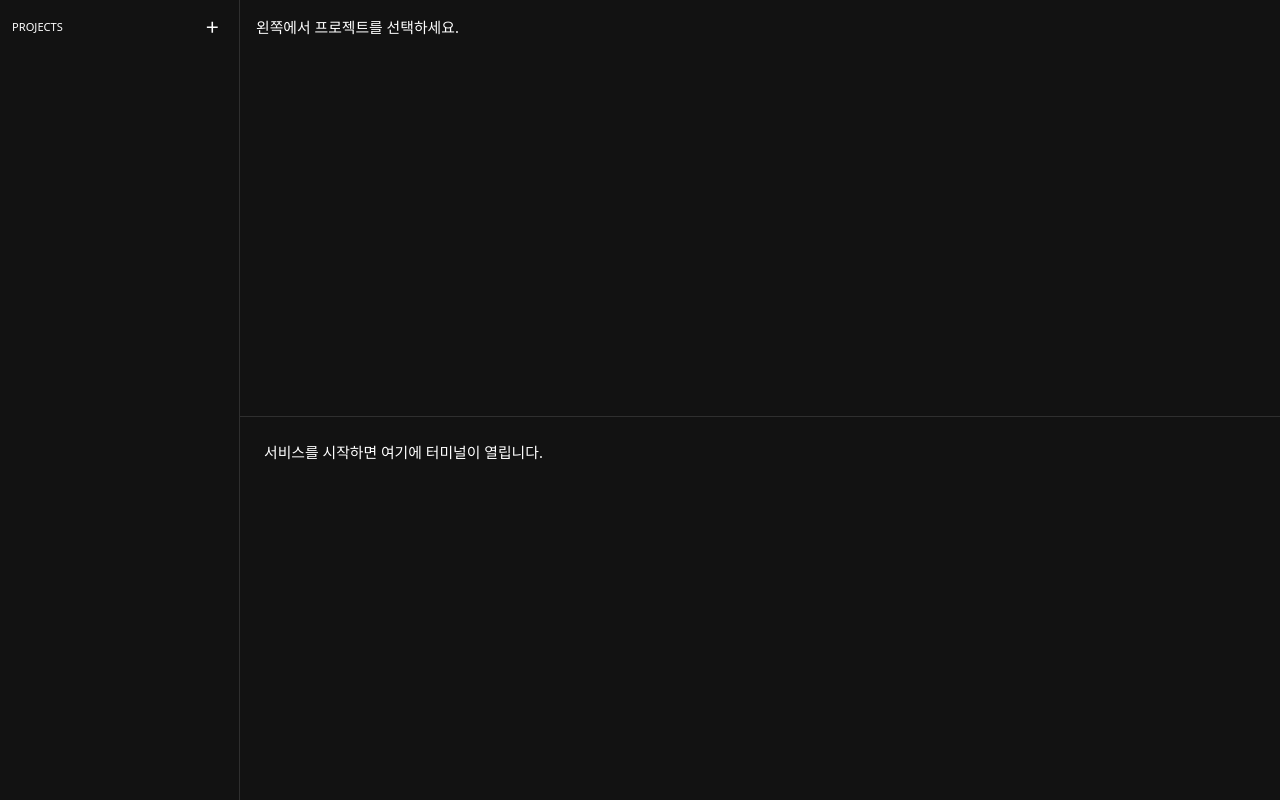
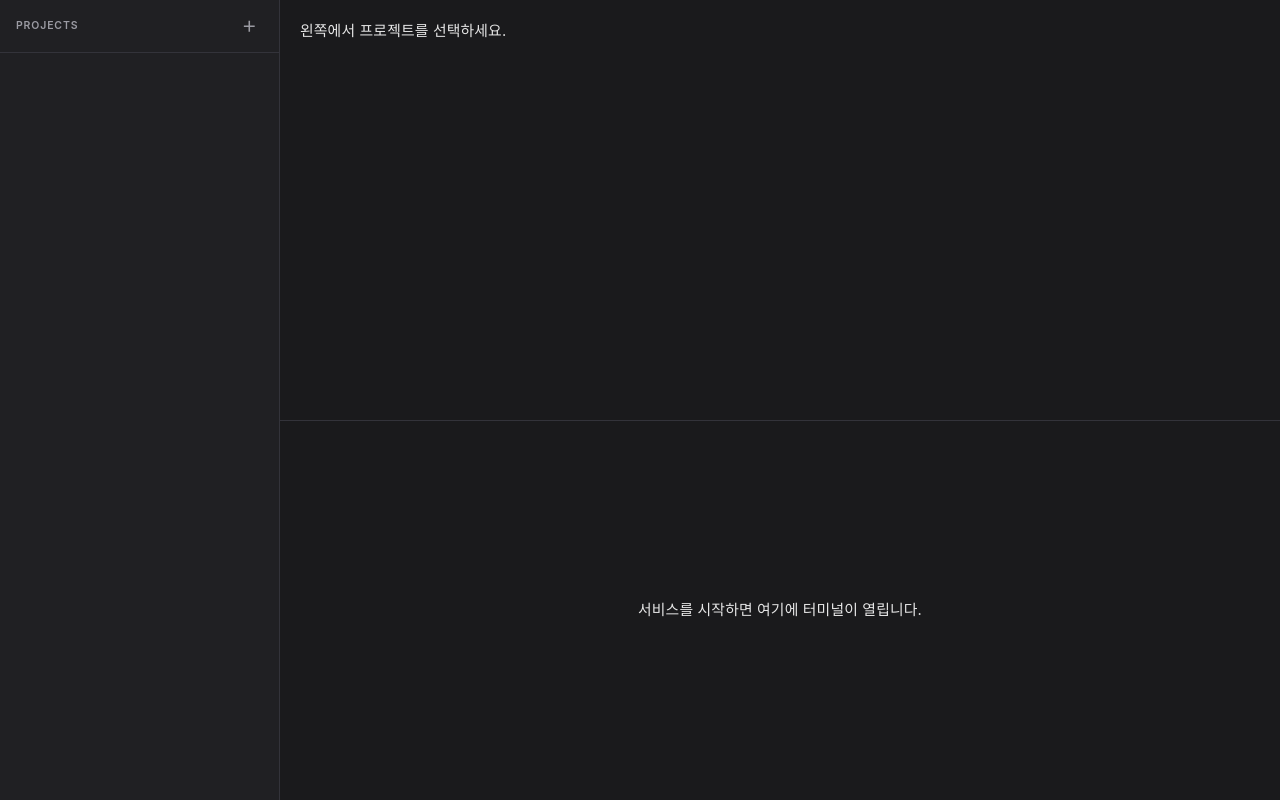
Before and after one commit to jyp-on/haetap-panel, a React (Vite) app: page / in a window 1280 px wide. Built offline with nearby package versions, Linux system fonts and the light colour scheme.

Commit message:
feat: 윈도우 1440x900 + Obsidian 풍 테마 (사이드바/카드/탭/터미널 polish)

```diff
--- a/src/App.tsx
+++ b/src/App.tsx
@@ -55,10 +55,10 @@ export default function App() {
   }, []);
 
   return (
-    <Box sx={{ display: 'flex', height: '100vh' }}>
+    <Box sx={{ display: 'flex', height: '100vh', bgcolor: 'background.default' }}>
       <Sidebar />
       <Box sx={{ flex: 1, display: 'flex', flexDirection: 'column', overflow: 'hidden' }}>
-        <Box sx={{ flex: 1, overflow: 'auto', p: 2 }}>
+        <Box sx={{ flex: 1, overflow: 'auto', p: 2.5 }}>
           <ServiceList />
         </Box>
         <Box sx={{ flex: 1, borderTop: '1px solid', borderColor: 'divider', overflow: 'hidden' }}>
--- a/src/components/Sidebar.tsx
+++ b/src/components/Sidebar.tsx
@@ -57,27 +57,53 @@ export function Sidebar() {
   };
 
   return (
-    <Box sx={{ width: 240, borderRight: '1px solid', borderColor: 'divider', display: 'flex', flexDirection: 'column' }}>
-      <Box sx={{ display: 'flex', alignItems: 'center', justifyContent: 'space-between', p: 1.5 }}>
-        <Typography variant="overline">Projects</Typography>
-        <IconButton size="small" onClick={() => { setEditing(undefined); setModalOpen(true); }}>
+    <Box sx={{
+      width: 280,
+      bgcolor: '#202023',
+      borderRight: '1px solid',
+      borderColor: 'divider',
+      display: 'flex',
+      flexDirection: 'column',
+    }}>
+      <Box sx={{
+        display: 'flex',
+        alignItems: 'center',
+        justifyContent: 'space-between',
+        px: 2,
+        py: 1.5,
+        borderBottom: '1px solid',
+        borderColor: 'divider',
+      }}>
+        <Typography variant="overline" sx={{ color: 'text.secondary' }}>Projects</Typography>
+        <IconButton
+          size="small"
+          onClick={() => { setEditing(undefined); setModalOpen(true); }}
+          sx={{ color: 'text.secondary', '&:hover': { color: 'text.primary' } }}
+        >
           <AddIcon fontSize="small" />
         </IconButton>
       </Box>
-      <List dense sx={{ flex: 1, overflow: 'auto' }}>
+      <List dense sx={{ flex: 1, overflow: 'auto', py: 0.5 }}>
         {projects.map((p) => (
           <ListItemButton
             key={p.id}
             selected={p.id === selectedId}
             onClick={() => selectProject(p.id)}
-            sx={{ pr: 1 }}
+            sx={{ pr: 0.5 }}
           >
             <ListItemText
               primary={p.name}
               secondary={p.cwd}
               slotProps={{
+                primary: { sx: { fontSize: 13, fontWeight: 500 } },
                 secondary: {
-                  sx: { fontSize: 11, overflow: 'hidden', textOverflow: 'ellipsis', whiteSpace: 'nowrap' },
+                  sx: {
+                    fontSize: 11,
+                    color: '#6e6e76',
+                    overflow: 'hidden',
+                    textOverflow: 'ellipsis',
+                    whiteSpace: 'nowrap',
+                  },
                 },
               }}
             />
@@ -89,6 +115,7 @@ export function Sidebar() {
                 setMenuAnchor(e.currentTarget);
                 setMenuTarget(p);
               }}
+              sx={{ color: 'text.secondary' }}
             >
               <MoreVertIcon fontSize="small" />
             </IconButton>
--- a/src/components/TabbedTerminals.tsx
+++ b/src/components/TabbedTerminals.tsx
@@ -13,7 +13,7 @@ export function TabbedTerminals() {
 
   if (openTabIds.length === 0) {
     return (
-      <Box sx={{ p: 3 }}>
+      <Box sx={{ p: 3, height: '100%', display: 'flex', alignItems: 'center', justifyContent: 'center' }}>
         <Typography color="text.secondary">
           서비스를 시작하면 여기에 터미널이 열립니다.
         </Typography>
@@ -32,17 +32,17 @@ export function TabbedTerminals() {
   return (
     <Box sx={{ display: 'flex', flexDirection: 'column', height: '100%' }}>
       {/* 탭 바 */}
-      <Box
-        sx={{
-          display: 'flex',
-          alignItems: 'stretch',
-          minHeight: 36,
-          borderBottom: '1px solid',
-          borderColor: 'divider',
-          bgcolor: 'background.paper',
-          overflowX: 'auto',
-        }}
-      >
+      <Box sx={{
+        display: 'flex',
+        alignItems: 'flex-end',
+        minHeight: 38,
+        bgcolor: 'background.paper',
+        borderBottom: '1px solid',
+        borderColor: 'divider',
+        overflowX: 'auto',
+        px: 0.5,
+        pt: 0.5,
+      }}>
         {openTabIds.map((id) => {
           const sv = services.find((x) => x.id === id);
           if (!sv) return null;
@@ -56,15 +56,23 @@ export function TabbedTerminals() {
                 alignItems: 'center',
                 gap: 1,
                 px: 1.5,
+                height: 32,
                 cursor: 'pointer',
-                borderRight: '1px solid',
-                borderColor: 'divider',
                 bgcolor: active ? 'background.default' : 'transparent',
-                borderBottom: active ? '2px solid' : '2px solid transparent',
-                borderBottomColor: active ? 'primary.main' : 'transparent',
+                borderRadius: '6px 6px 0 0',
+                borderTop: active ? '1px solid' : '1px solid transparent',
+                borderLeft: active ? '1px solid' : '1px solid transparent',
+                borderRight: active ? '1px solid' : '1px solid transparent',
+                borderColor: active ? 'divider' : 'transparent',
+                marginRight: 0.25,
+                marginBottom: '-1px',
+                position: 'relative',
                 minWidth: 140,
                 maxWidth: 240,
                 userSelect: 'none',
+                color: active ? 'text.primary' : 'text.secondary',
+                transition: 'background-color 120ms ease, color 120ms ease',
+                '&:hover': { color: 'text.primary', bgcolor: active ? 'background.default' : '#2a2a2e' },
               }}
             >
               <Box sx={{ width: 8, height: 8, borderRadius: '50%', bgcolor: dotColor(id), flexShrink: 0 }} />
@@ -72,6 +80,8 @@ export function TabbedTerminals() {
                 variant="body2"
                 sx={{
                   flex: 1,
+                  fontSize: 12.5,
+                  fontWeight: active ? 600 : 400,
                   overflow: 'hidden',
                   textOverflow: 'ellipsis',
                   whiteSpace: 'nowrap',
@@ -86,7 +96,7 @@ export function TabbedTerminals() {
                     e.stopPropagation();
                     closeTab(id);
                   }}
-                  sx={{ p: 0.25 }}
+                  sx={{ p: 0.25, color: 'text.secondary', '&:hover': { color: 'text.primary' } }}
                 >
                   <CloseIcon fontSize="inherit" />
                 </IconButton>
@@ -96,8 +106,8 @@ export function TabbedTerminals() {
         })}
       </Box>
 
-      {/* 모든 열린 탭의 터미널을 마운트 (활성만 보임) — 스크롤백 보존 */}
-      <Box sx={{ flex: 1, minHeight: 0, position: 'relative' }}>
+      {/* 모든 열린 탭 마운트 (활성만 보임) */}
+      <Box sx={{ flex: 1, minHeight: 0, position: 'relative', bgcolor: 'background.default' }}>
         {openTabIds.map((id) => (
           <Box
             key={id}
--- a/src/components/TerminalPane.tsx
+++ b/src/components/TerminalPane.tsx
@@ -1,19 +1,13 @@
 import { useEffect, useRef } from 'react';
-import { Box, IconButton, Typography } from '@mui/material';
-import CloseIcon from '@mui/icons-material/Close';
+import { Box } from '@mui/material';
 import { Terminal } from '@xterm/xterm';
 import { FitAddon } from '@xterm/addon-fit';
 import '@xterm/xterm/css/xterm.css';
-import { useStore } from '../store';
 import { ipc, onPtyData, onState } from '../ipc';
 
 type Props = { serviceId: string };
 
 export function TerminalPane({ serviceId }: Props) {
-  const services = useStore((s) => s.services);
-  const closeTab = useStore((s) => s.closeTab);
-  const service = services.find((s) => s.id === serviceId);
-
   const containerRef = useRef<HTMLDivElement>(null);
 
   useEffect(() => {
@@ -21,8 +15,14 @@ export function TerminalPane({ serviceId }: Props) {
 
     const term = new Terminal({
       fontFamily: 'Menlo, monospace',
-      fontSize: 12,
-      theme: { background: '#0e0e0e', foreground: '#e0e0e0' },
+      fontSize: 12.5,
+      lineHeight: 1.2,
+      theme: {
+        background: '#0f0f10',
+        foreground: '#e6e6e6',
+        cursor: '#a48bf2',
+        selectionBackground: '#3a3a44',
+      },
       scrollback: 5000,
       convertEol: true,
     });
@@ -80,26 +80,8 @@ export function TerminalPane({ serviceId }: Props) {
   }, [serviceId]);
 
   return (
-    <Box sx={{ display: 'flex', flexDirection: 'column', height: '100%', minHeight: 0 }}>
-      <Box
-        sx={{
-          display: 'flex',
-          alignItems: 'center',
-          px: 1,
-          py: 0.5,
-          bgcolor: 'background.paper',
-          borderBottom: '1px solid',
-          borderColor: 'divider',
-        }}
-      >
-        <Typography variant="overline" sx={{ flex: 1 }}>
-          {service?.name ?? serviceId}
-        </Typography>
-        <IconButton size="small" onClick={() => closeTab(serviceId)} title="탭 닫기">
-          <CloseIcon fontSize="small" />
-        </IconButton>
-      </Box>
-      <Box ref={containerRef} sx={{ flex: 1, minHeight: 0, bgcolor: '#0e0e0e' }} />
+    <Box sx={{ display: 'flex', flexDirection: 'column', height: '100%', minHeight: 0, bgcolor: '#0f0f10' }}>
+      <Box ref={containerRef} sx={{ flex: 1, minHeight: 0, p: 0.5 }} />
     </Box>
   );
 }
--- a/src/theme.ts
+++ b/src/theme.ts
@@ -3,10 +3,75 @@ import { createTheme } from '@mui/material/styles';
 export const theme = createTheme({
   palette: {
     mode: 'dark',
-    primary: { main: '#7c4dff' },
+    primary: { main: '#a48bf2', light: '#b9a3ff', dark: '#8a6ef0', contrastText: '#0f0f10' },
+    success: { main: '#5fd97f' },
+    warning: { main: '#f6c463' },
+    error: { main: '#ef6b6b' },
+    background: {
+      default: '#1a1a1c',
+      paper: '#26262a',
+    },
+    divider: '#33333a',
+    text: {
+      primary: '#e6e6e6',
+      secondary: '#9b9ba3',
+      disabled: '#6e6e76',
+    },
   },
+  shape: { borderRadius: 8 },
   typography: {
-    fontFamily: 'system-ui, -apple-system, sans-serif',
+    fontFamily: '"Inter", system-ui, -apple-system, sans-serif',
     fontSize: 13,
+    body1: { letterSpacing: '0.01em' },
+    body2: { letterSpacing: '0.01em' },
+    caption: { fontSize: 11.5, color: '#9b9ba3' },
+    h6: { fontSize: 15, fontWeight: 600, letterSpacing: '0.01em' },
+    overline: { fontSize: 10.5, fontWeight: 600, letterSpacing: '0.08em' },
+    button: { textTransform: 'none', fontWeight: 500 },
+  },
+  components: {
+    MuiButton: {
+      defaultProps: { disableElevation: true },
+      styleOverrides: {
+        root: { borderRadius: 6, paddingInline: 12, minWidth: 0 },
+      },
+    },
+    MuiIconButton: {
+      styleOverrides: {
+        sizeSmall: { padding: 4 },
+      },
+    },
+    MuiListItemButton: {
+      styleOverrides: {
+        root: {
+          borderRadius: 6,
+          marginInline: 6,
+          marginBlock: 1,
+          '&.Mui-selected': {
+            backgroundColor: '#2e2e34',
+          },
+          '&.Mui-selected:hover': {
+            backgroundColor: '#34343a',
+          },
+        },
+      },
+    },
+    MuiTextField: {
+      defaultProps: { size: 'small' },
+    },
+    MuiDialog: {
+      styleOverrides: {
+        paper: {
+          backgroundColor: '#26262a',
+          borderRadius: 12,
+          border: '1px solid #33333a',
+        },
+      },
+    },
+    MuiDivider: {
+      styleOverrides: {
+        root: { borderColor: '#33333a' },
+      },
+    },
   },
 });
```
Also changed, not shown: src-tauri/tauri.conf.json (+8 -2 lines), src/components/ServiceCard.tsx (+15 -6 lines).
